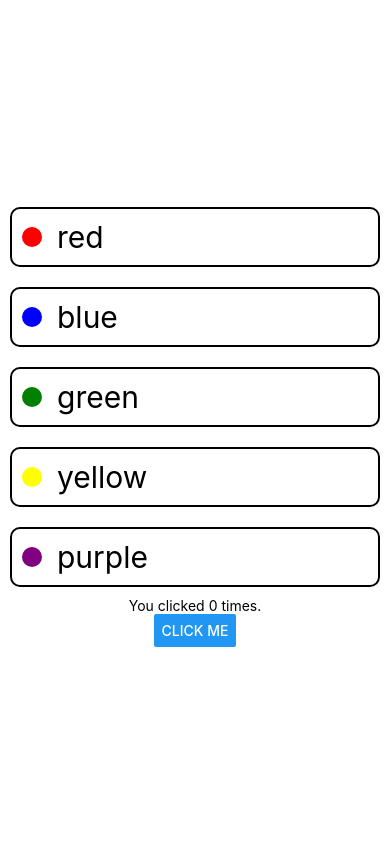
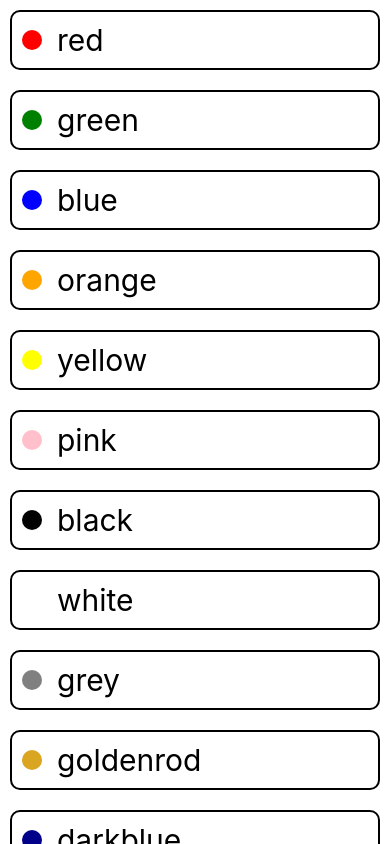
Before and after one commit to kirakirakira/ubiquitous-fiesta, a React Native app: screen / in a window 390 px wide. Built offline with nearby package versions, Linux system fonts and the light colour scheme.

Commit message:
used a flatlist

```diff
--- a/App.js
+++ b/App.js
@@ -1,29 +1,26 @@
 import React, { useState } from "react";
-import { Text, View, Button, StyleSheet } from "react-native";
+import { Text, View, Button, StyleSheet, FlatList } from "react-native";
 import ColorButton from "./components/ColorButton";
+import defaultColors from "./data/defaultColors.json"
 
 export default function App() {
   const [backgroundColor, setBackgroundColor] = useState("white");
   const [count, setCount] = useState(0);
 
   return (
-    <View style={[styles.container, { backgroundColor }]}>
-      <ColorButton backgroundColor="red" onPress={setBackgroundColor}/>
-      <ColorButton backgroundColor="blue" onPress={setBackgroundColor}/>
-      <ColorButton backgroundColor="green" onPress={setBackgroundColor}/>
-      <ColorButton backgroundColor="yellow" onPress={setBackgroundColor}/>
-      <ColorButton backgroundColor="purple" onPress={setBackgroundColor}/>
-      <Text>You clicked {count} times.</Text>
-      <Button title="Click me" onPress={() => setCount(count + 1)}></Button>
-    </View>
+    <FlatList style={[styles.container, { backgroundColor }]}
+      data={defaultColors}
+      renderItem={({item}) => {
+        return (
+          <ColorButton key={item.id} backgroundColor={item.color} onPress={setBackgroundColor}/>
+        )
+      }} />
   );
 }
 
 const styles = StyleSheet.create({
   container: {
     flex: 1,
-    display: "flex",
-    justifyContent: "center",
-    alignItems: "center"
+    display: "flex"
   }
 });
--- /dev/null
+++ b/data/defaultColors.json
@@ -0,0 +1,58 @@
+[
+  {
+    "id": "RYffukSB",
+    "color": "red"
+  },
+  {
+    "id": "Nmj_Aalkk",
+    "color": "green"
+  },
+  {
+    "id": "dPa_1y9h2",
+    "color": "blue"
+  },
+  {
+    "id": "6T1eYm5rU",
+    "color": "orange"
+  },
+  {
+    "id": "jxtYi-4Ho",
+    "color": "yellow"
+  },
+  {
+    "id": "KXUab8FM0",
+    "color": "pink"
+  },
+  {
+    "id": "prrS7d1hK",
+    "color": "black"
+  },
+  {
+    "id": "_CeUKCy7H",
+    "color": "white"
+  },
+  {
+    "id": "pgbYX_Wsc",
+    "color": "grey"
+  },
+  {
+    "id": "U8g991om8",
+    "color": "goldenrod"
+  },
+  {
+    "id": "KssK8Q7UP",
+    "color": "darkblue"
+  },
+  {
+    "id": "EGflqDBS3",
+    "color": "darkred"
+  },
+  {
+    "id": "j9aiAQ1dB",
+    "color": "lightblue"
+  },
+  {
+    "id": "GiKqTrINl",
+    "color": "lightred"
+  }
+]
```
